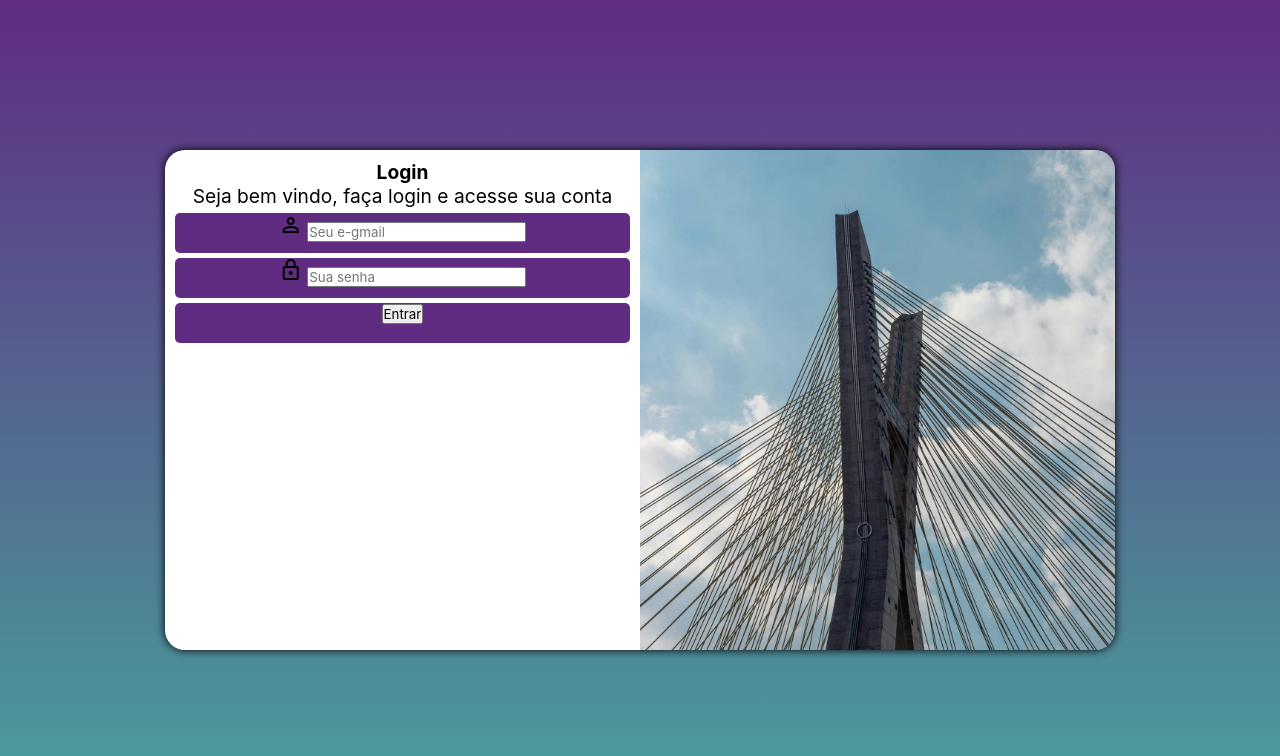
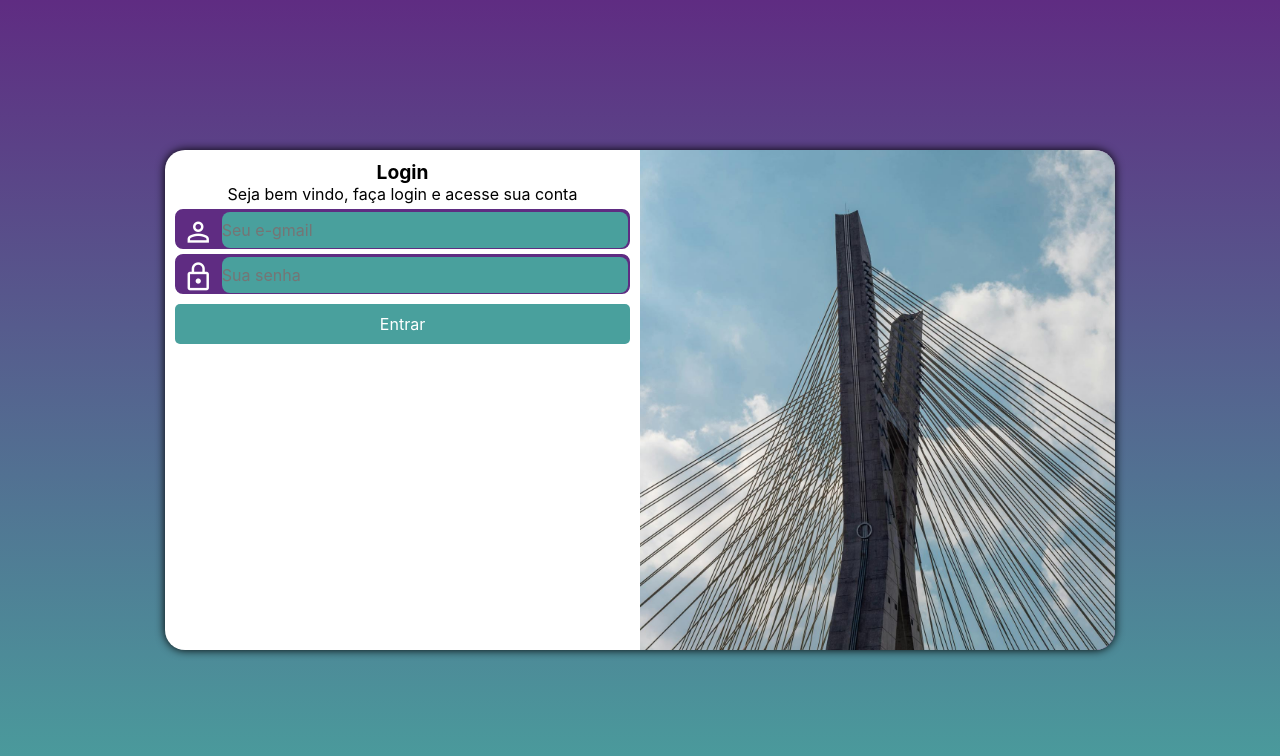
Before and after one commit to gabriel-silva-lab/meu-projeto-login, a plain HTML site: page index.html in a window 1280 px wide. Drawn offline with nearby package versions, Linux system fonts and the light colour scheme.

Commit message:
termino do projeto

```diff
--- a/estilos/media-query.css
+++ b/estilos/media-query.css
@@ -17,9 +17,7 @@
         float: left;
     }
 
-    div.campo label {
-        display: none;
-    }
+
 }
 @media screen and (min-width:992px)
 {
@@ -47,8 +45,6 @@
         font-size: 1.2em;
     }
 
-    div#formulario > p{
-  font-size: 1.2em;
-    }
+
 
 }
--- a/estilos/style.css
+++ b/estilos/style.css
@@ -28,7 +28,6 @@ section#login{
   position: absolute;
   top: 50%;
   left: 50%;
-  transform: translate(-50%, -50%);
   overflow: hidden;
 
   background-color: white;
@@ -37,6 +36,7 @@ section#login{
   border-radius: 20px;
   box-shadow: 0px 0px 10px black;
 
+  transform: translate(-50%, -50%);
   transition: width 0.4s, heigth 0.4s;
   transition-timing-function: ease;
 }
@@ -67,15 +67,37 @@ div#formulario > h1{
 
 form > div.campo{
   background-color:#5f2c82;
+  border: 2px solid #5f2c82;
   display: block;
   width: 100%;
   height: 40px;
-  border-radius: 5px;
+  border-radius: 8px;
   margin-top: 5px;
   margin-bottom: 5px;
 }
 div.campo label {
   display: none;
+}
+
+div.campo > input{
+  background-color:#49a09d;
+  font-size: 1em;
+  width: calc(100% - 45px);
+  height: 100%;
+  border: 0px;
+  border-radius: 8px;
+  transform: translateY(-12px);
+
+}
+
+div.campo > input:focus-within{
+  background-color: white;
+}
+div.campo > i{
+  color: white;
+  font-size: 2em;
+  width: 40px;
+  padding: 5px;
 }
 
 form > input[type=submit] {
--- a/index.html
+++ b/index.html
@@ -28,15 +28,11 @@
               </div>
 
               <div class="campo">
-                <span class="material-symbols-outlined">lock</span>
+                <i class="material-symbols-outlined">lock</i>
                 <input type="password" name="senha" id="isenha" placeholder="Sua senha" autocomplete="new-password" required maxlength="20">
                  <label for="isenha">Senha</label>
               </div>
-
-              <div class="campo">
                 <input type="submit" value="Entrar">
-              </div>
-
             </form>
 
           </div>
```
